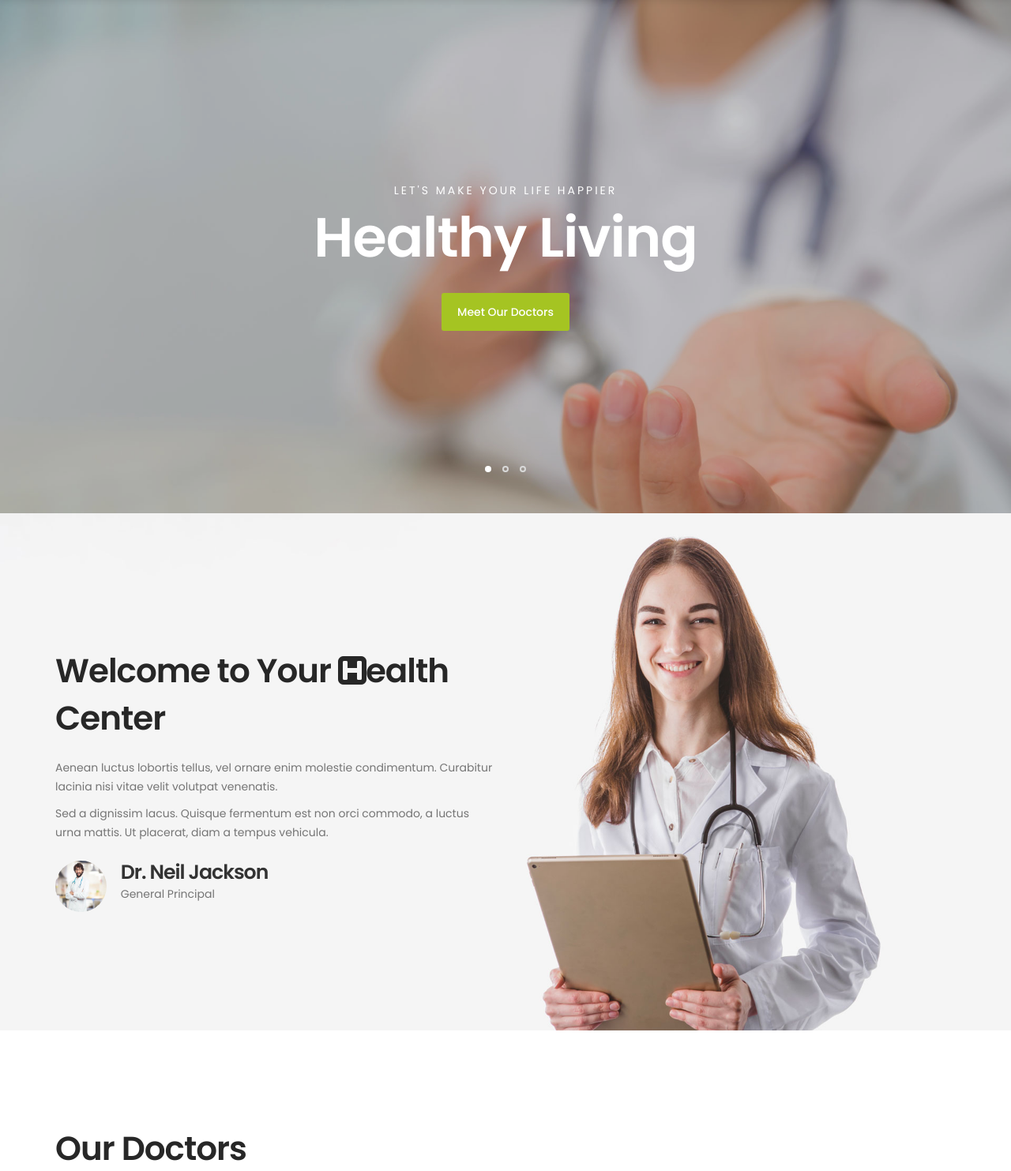
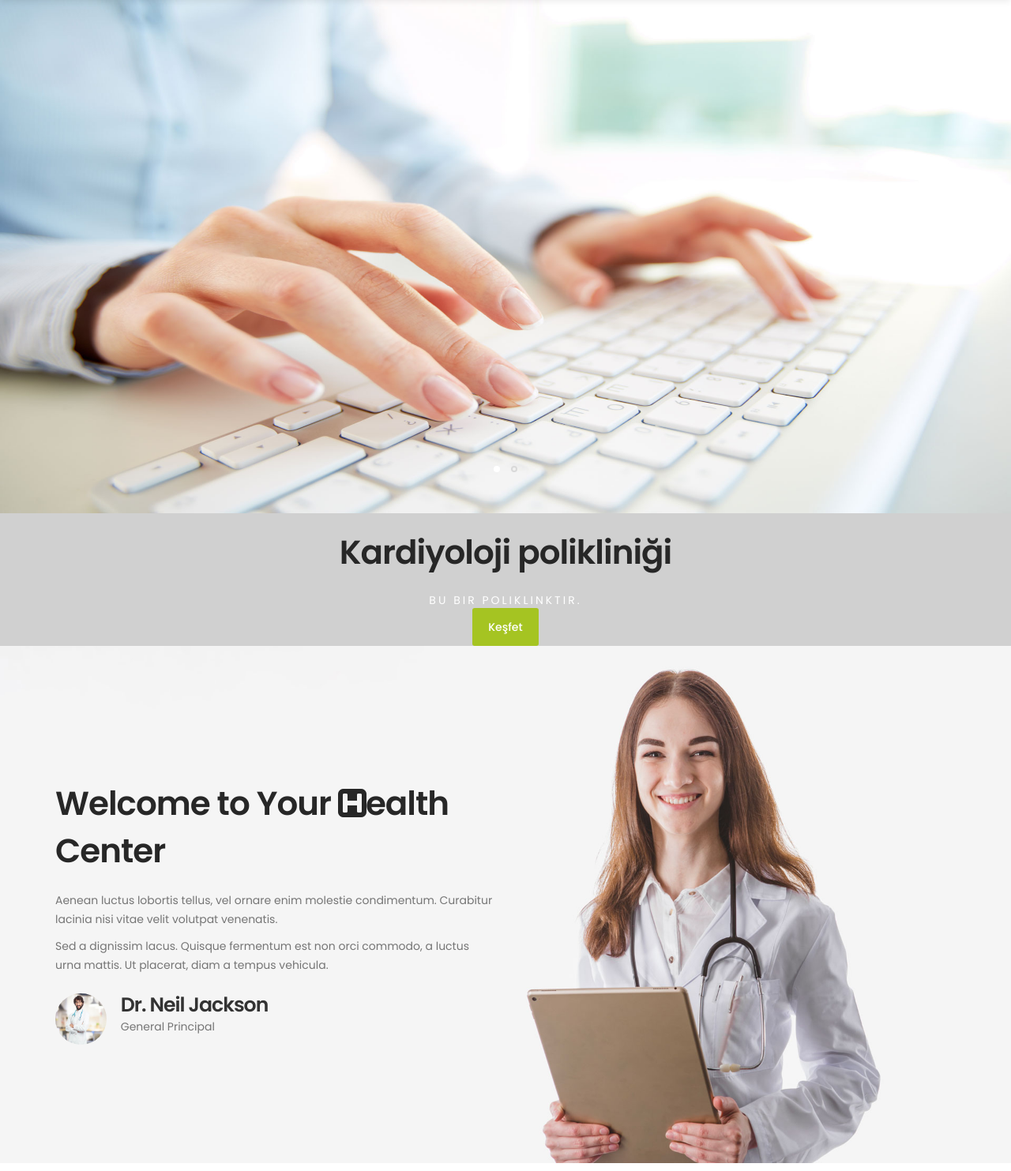
Before and after one commit to seymencanaydogan/Hospital-Website-on-Django, a Django app: page / in a window 1280 px wide. Shown: the part 115-1598 px from the top of the page at 79% size. Run offline with Django 4.2, Linux system fonts and the light colour scheme; data comes from the database, SQL or seed files in the repository; both versions use the stored data as it was after the commit; some libraries are stand-ins or nearby versions.

Commit message:
Slider dinamik hale getirildi.

```diff
--- a/home/templates/slider.html
+++ b/home/templates/slider.html
@@ -3,39 +3,18 @@
 <section id="home" class="slider" data-stellar-background-ratio="0.5">
      <div class="container">
           <div class="row">
-
                <div class="owl-carousel owl-theme">
-                            <div class="item item-first">
+               {% for rs in sliderdata %}
                     <div class="caption">
+                         <img src="{{rs.image.url}}" alt="" width="700" height="650">
                          <div class="col-md-offset-1 col-md-10">
-                                           <h3>Let's make your life happier</h3>
-                                           <h1>Healthy Living</h1>
-                                           <a href="#team" class="section-btn btn btn-default smoothScroll">Meet Our Doctors</a>
+                                   <h2>{{rs.title}}</h2 >
+                                   <h3>{{rs.description}}</h3>
+                                   <a href="Policlinic/{{rs.id}}/{{rs.slug}}" class="section-btn btn btn-default smoothScroll">Keşfet</a>
+                         </div>
+                    </div>
+               {% endfor %}
                </div>
           </div>
      </div>
-
-                            <div class="item item-second">
-                                 <div class="caption">
-                                      <div class="col-md-offset-1 col-md-10">
-                                           <h3>Aenean luctus lobortis tellus</h3>
-                                           <h1>New Lifestyle</h1>
-                                           <a href="#about" class="section-btn btn btn-default btn-gray smoothScroll">More About Us</a>
-                                      </div>
-                                 </div>
-                            </div>
-
-                            <div class="item item-third">
-                                 <div class="caption">
-                                      <div class="col-md-offset-1 col-md-10">
-                                           <h3>Pellentesque nec libero nisi</h3>
-                                           <h1>Your Health Benefits</h1>
-                                           <a href="#news" class="section-btn btn btn-default btn-blue smoothScroll">Read Stories</a>
-                                      </div>
-                                 </div>
-                            </div>
-                       </div>
-
-             </div>
-        </div>
 </section>
--- a/home/views.py
+++ b/home/views.py
@@ -3,10 +3,12 @@
 from django.contrib import messages
 
 from home.models import Setting, ContactFormu, ContactFormMessage
+from Policlinic.models import Policlinic
 
 def index(request):
     setting=Setting.objects.get(pk=1)
-    context={'setting':setting, 'page':'home'}
+    sliderdata=Policlinic.objects.all()[:3]
+    context={'setting':setting, 'page':'home','sliderdata':sliderdata}
     return render(request,'index.html',context)
 
 def hakkimizda(request):
```
Also changed, not shown: db.sqlite3, images/KARDİYOLOJİ-1-736x414.jpg (added), images/slider2.jpg (added), images/slider3.jpg (added). Lines whose indentation alone changed are shown as unchanged.
